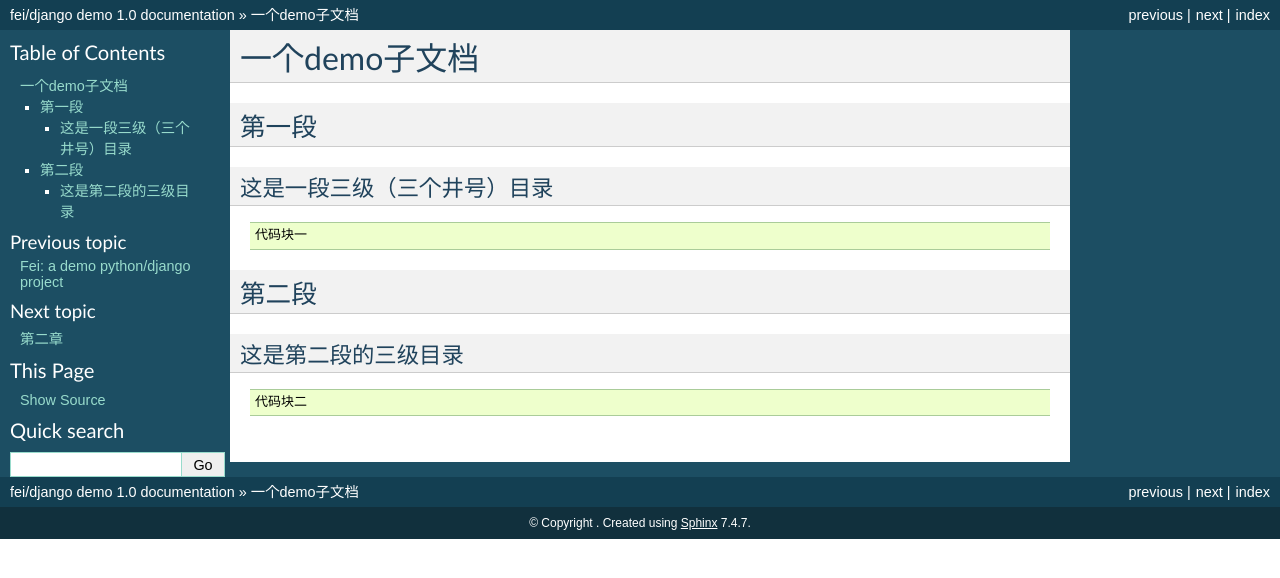
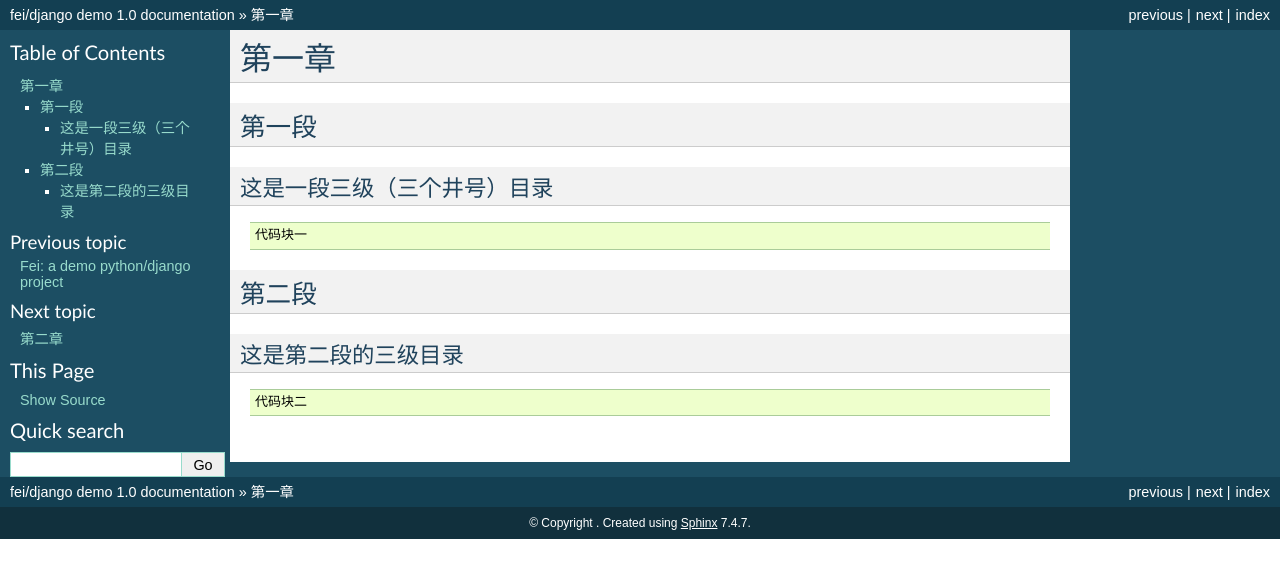
Before and after one commit to colingong/fei, a Sphinx documentation site: the page built from docs/charpter1.md, in a window 1280 px wide. Shown: the top 578 px of the page. Built offline with Sphinx 7.4.7, drawn with Linux system fonts in a browser that asks for light colours.

Commit message:
reST test

```diff
--- a/docs/charpter1.md
+++ b/docs/charpter1.md
@@ -1,4 +1,4 @@
-# 一个demo子文档
+# 第一章
 
 ## 第一段
 
```
